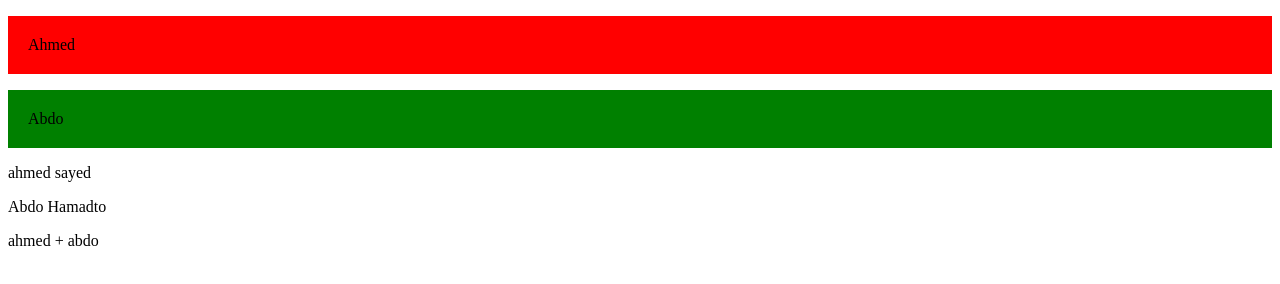
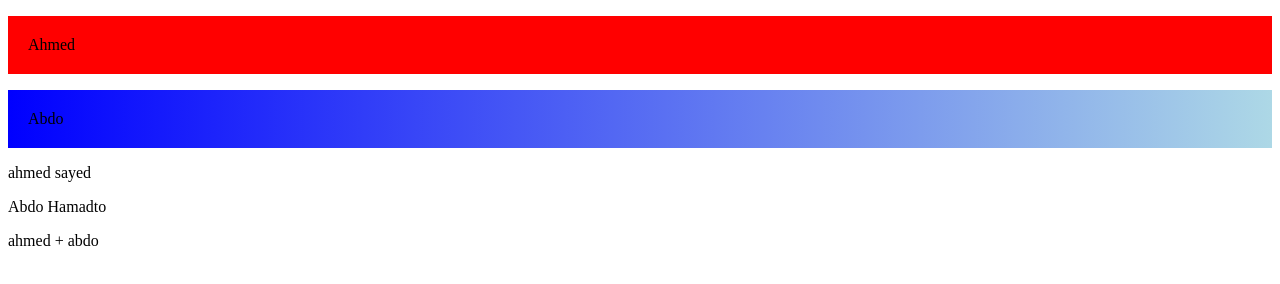
Before and after one commit to redmi1233445567/test2, a plain HTML site: page index.html in a window 1280 px wide. Drawn offline with Linux system fonts and the light colour scheme.

Commit message:
back ground image linear gradiant

```diff
--- a/master.css
+++ b/master.css
@@ -5,5 +5,5 @@
 
 .abdo {
     padding: 20px;
-    background-color: green;
+    background-image: linear-gradient(to left, lightblue , blue);
 }
```
